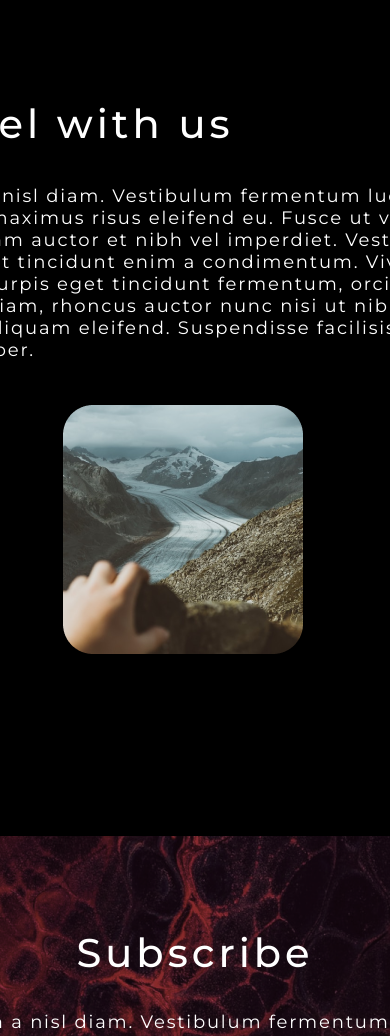
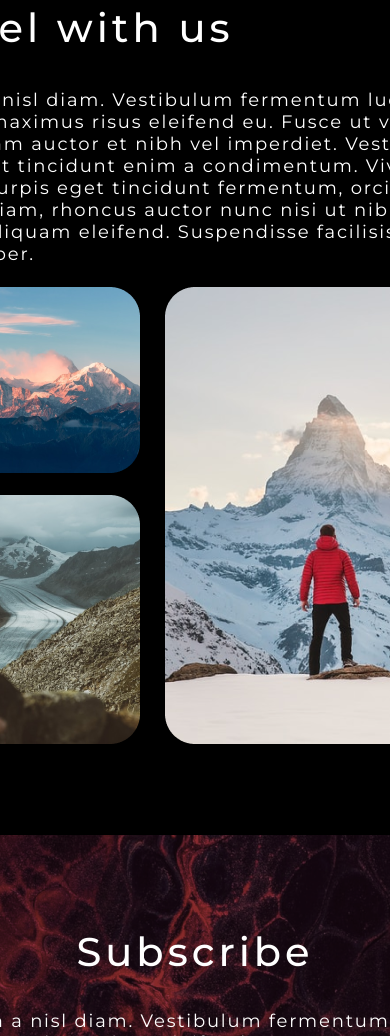
Before and after one commit to abaikb/exzam-1, a plain HTML site: page index.html in a window 390 px wide. Shown: the part 927-1963 px from the top of the page. Drawn offline with Linux system fonts and the light colour scheme.

Commit message:
finall-*

```diff
--- a/index.html
+++ b/index.html
@@ -40,11 +40,11 @@
         </div>
         <div class="inner">
             <div class="image">
-                <img class="pic-n" src="./image/gorod.png" alt="">
-                <img class="pic-b" src="./image/gorod.2.png" alt="">
+                <img class="pic-n" src="./image/Rectangle2hsd.png" alt="">
+                <img class="pic-b" src="./image/Rectangle1горы.png" alt="">
             </div>
             <div class="pic">
-                <img class="img" src="./image/gorod3.png" alt="">
+                <img class="img" src="./image/Rectang3gotov.png" alt="">
             </div>
         </div>
     </div>
--- a/styles.css
+++ b/styles.css
@@ -68,6 +68,7 @@
     display: flex;
     justify-content: center;
     align-items: center;
+    margin-top: -1px;
 }
 .text-big {
     font-weight: 500;
@@ -251,6 +252,7 @@ footer {
         display: flex;
         justify-content: center;
         flex-direction: column;
+        margin-top: -1px;
     }
     .text-small {
         padding-top: 37px;
@@ -312,6 +314,7 @@ footer {
         display: flex;
         width: 100%;
         height: 1442px;
+        margin-top: -1px;
     }
     .text-big {
         font-weight: 500;
```
Also changed, not shown: image/Rectang3gotov.png (renamed from image/gorod 3.png), image/Rectangle1горы.png (renamed from image/gorod.2.png), image/Rectangle2hsd.png (renamed from image/ gorod.png).
